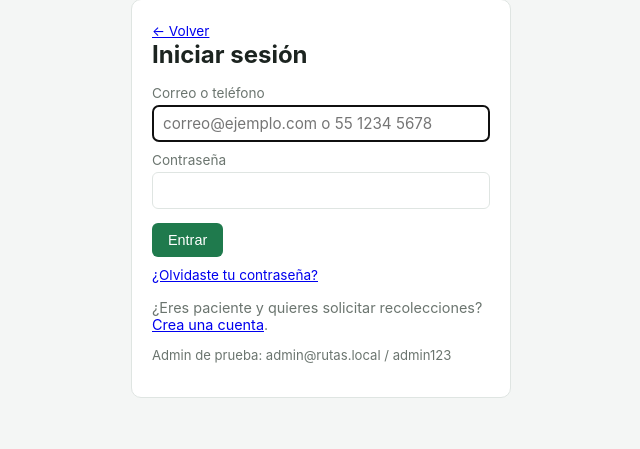
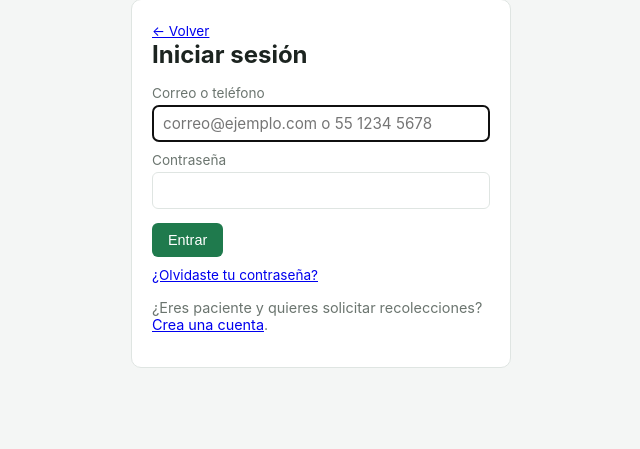
Before and after one commit to ilanaber9/REPVCMX, a Flask app: page /login in a window 1280 px wide. Shown: the part 129-578 px from the top of the page, without its empty margins (319-959 px from the left). Run offline with Flask 3, Linux system fonts and the light colour scheme; parts of the project's set-up code (start-up, migrations or seed data) failed here and were passed over.

Commit message:
Agregar al video cómo entrar a la cuenta si ya te registraste y quitar las credenciales de prueba de la pantalla de inicio de sesión
Co-Authored-By: Claude Sonnet 5 <noreply@anthropic.com>

```diff
--- a/templates/login.html
+++ b/templates/login.html
@@ -29,8 +29,5 @@
     <a href="{{ url_for('paciente_intro') }}">Crea una cuenta</a>.
   </p>
   {% endif %}
-  <p style="font-size:0.82rem; color:var(--muted);">
-    Admin de prueba: admin@rutas.local / admin123
-  </p>
 </div>
 {% endblock %}
```
Also changed, not shown: 1 other file.
